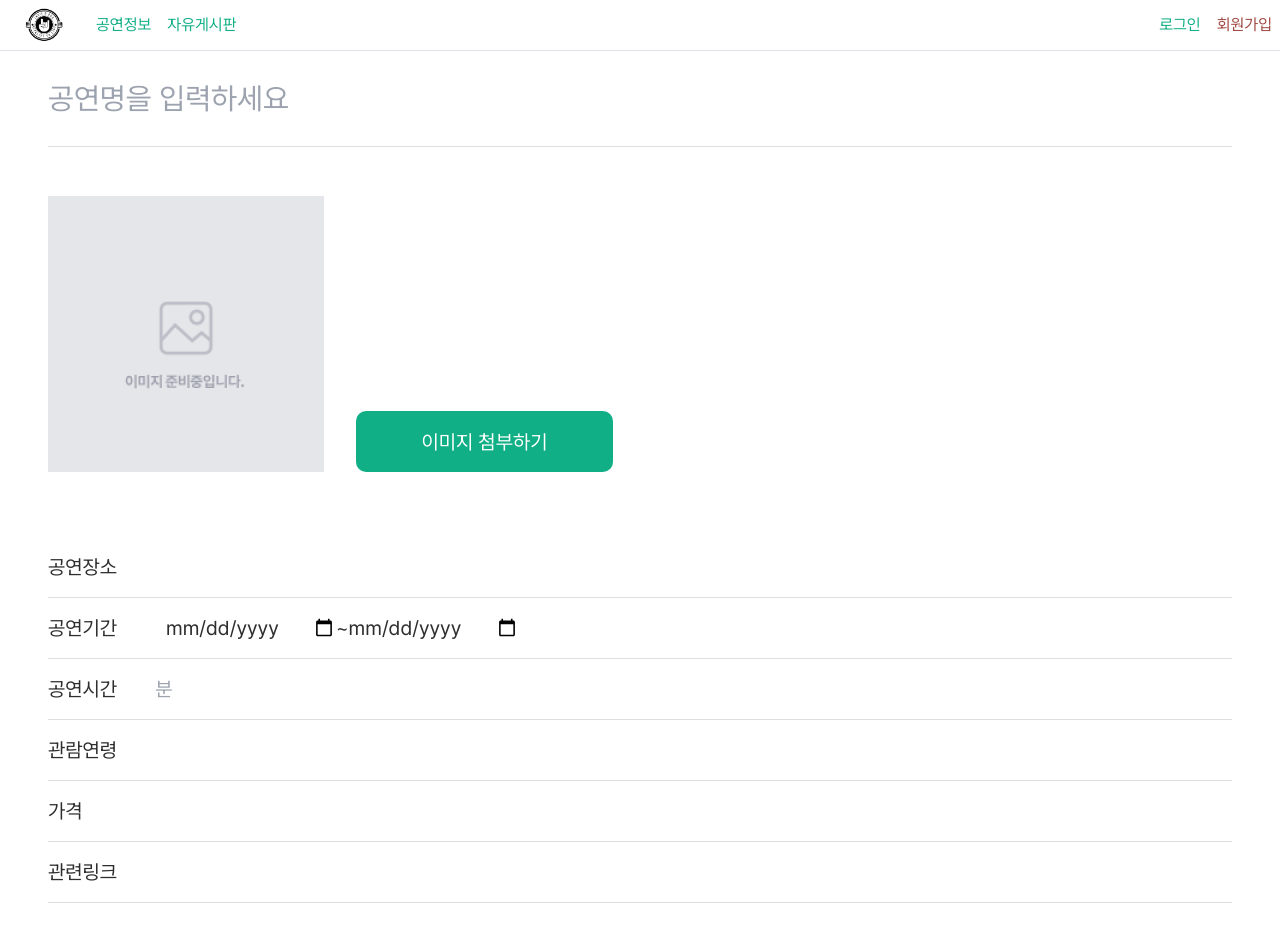
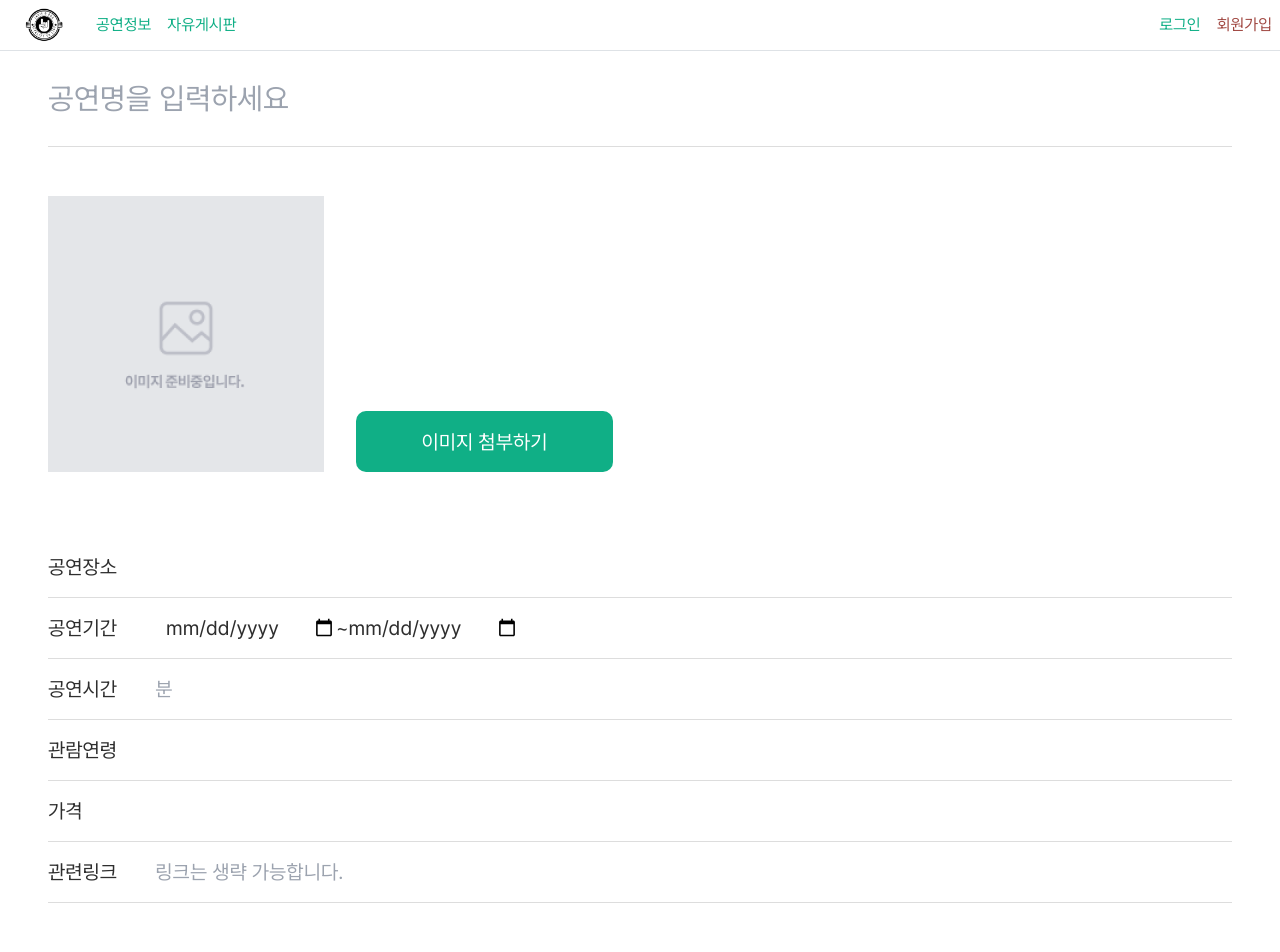
Before and after one commit to solpark16/indie-n-bob, a Next.js app: page /concerts/write in a window 1280 px wide. Shown: the top 952 px of the page. Built offline with nearby package versions, Linux system fonts and the light colour scheme; no server answers.

Commit message:
feat : 링크 유효성 검사 기능 제작

```diff
--- a/src/app/(provider)/(root)/concerts/[postId]/edit/page.tsx
+++ b/src/app/(provider)/(root)/concerts/[postId]/edit/page.tsx
@@ -83,6 +83,11 @@ const ConcertEditPage = ({ params }: { params: { postId: string } }) => {
   });
 
   const concertAddHandler = async () => {
+    const urlRegex = /^(https?|ftp):\/\/(-\.)?([^\s\/?\.#-]+\.?)+(\/[^\s]*)?$/i;
+    if (link && !urlRegex.test(link)) {
+      alert("링크 형식이 잘못되었습니다.");
+      return;
+    }
     if (
       !title.trim() ||
       !region.trim() ||
@@ -206,6 +211,7 @@ const ConcertEditPage = ({ params }: { params: { postId: string } }) => {
         <div className=" border-b-[1px] border-[#DDDDDD] flex items-center">
           <label className="w-[118px]">관련링크</label>
           <input
+            placeholder="링크는 생략 가능합니다."
             className="h-[60px] w-full"
             value={link}
             onChange={(e) => {
--- a/src/app/(provider)/(root)/concerts/write/page.tsx
+++ b/src/app/(provider)/(root)/concerts/write/page.tsx
@@ -14,7 +14,6 @@ const ConcertWritePage = () => {
   const queryClient = useQueryClient();
 
   const [title, setTitle] = useState("");
-  // TODO 기본 이미지 들어가야합니다
   const [imageUrl, setImageUrl] = useState("/concert-default-image.png");
   const [region, setRegion] = useState("");
   const [startDate, setStartDate] = useState("");
@@ -65,6 +64,11 @@ const ConcertWritePage = () => {
   });
 
   const concertAddHandler = async () => {
+    const urlRegex = /^(https?|ftp):\/\/(-\.)?([^\s\/?\.#-]+\.?)+(\/[^\s]*)?$/i;
+    if (link && !urlRegex.test(link)) {
+      alert("링크 형식이 잘못되었습니다.");
+      return;
+    }
     if (
       !title.trim() ||
       !region.trim() ||
@@ -191,6 +195,7 @@ const ConcertWritePage = () => {
         <div className=" border-b-[1px] border-[#DDDDDD] flex items-center">
           <label className="w-[118px]">관련링크</label>
           <input
+            placeholder="링크는 생략 가능합니다."
             className="h-[60px] w-full"
             value={link}
             onChange={(e) => {
```
